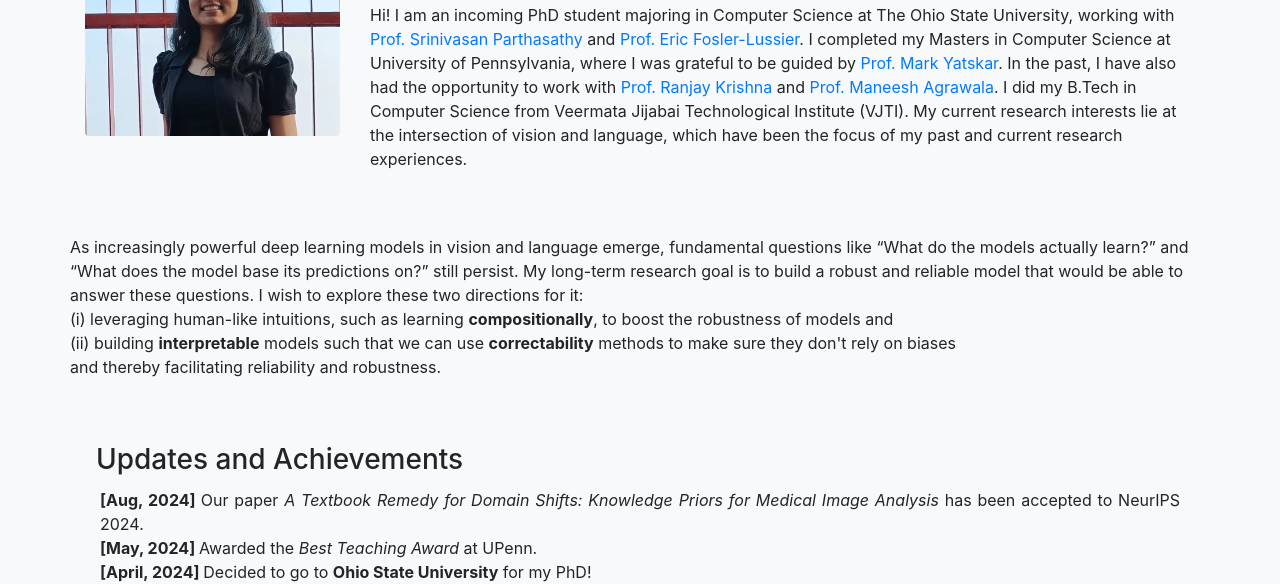
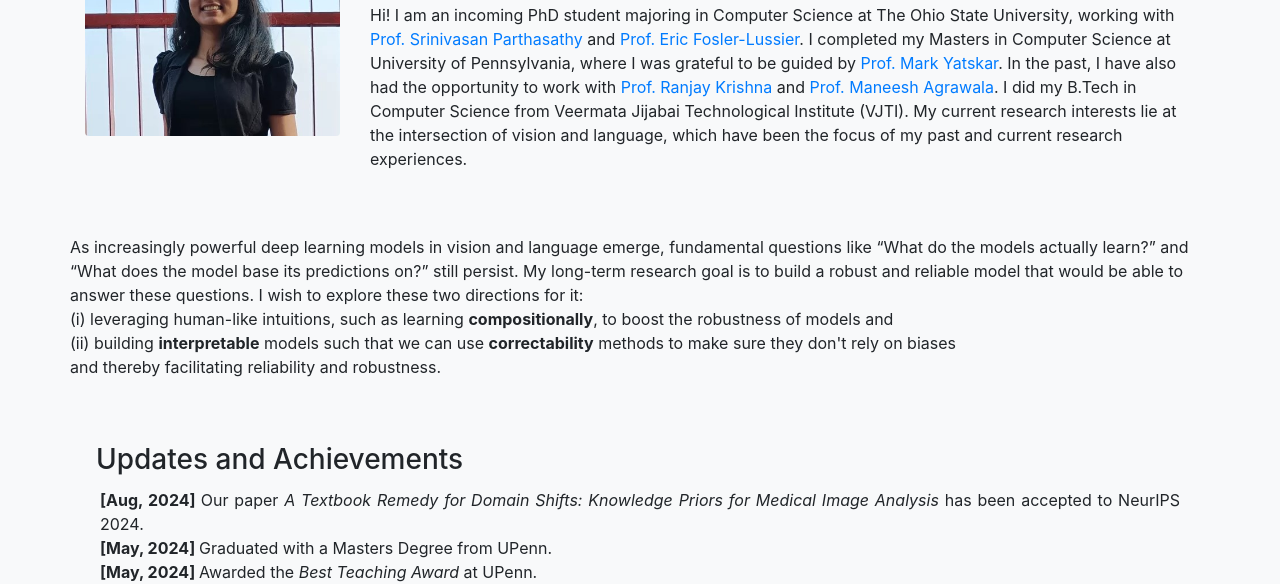
Before and after one commit to monaGandhi09/monaGandhi09.github.io, a plain HTML site: page index.html in a window 1280 px wide. Shown: the part 218-802 px from the top of the page. Drawn offline with Linux system fonts and the light colour scheme.

Commit message:
Updated Fall 2024

```diff
--- a/index.html
+++ b/index.html
@@ -89,6 +89,9 @@
 		<ul class=" mx-5 scroll">
 			<li class="bg-light">
 				<b>[Aug, 2024] </b> Our paper <i>A Textbook Remedy for Domain Shifts: Knowledge Priors for Medical Image Analysis</i> has been accepted to NeurIPS 2024.
+			</li>
+			<li class="bg-light">
+				<b>[May, 2024] </b> Graduated with a Masters Degree from UPenn.
 			</li>
 			<li class="bg-light">
 				<b>[May, 2024] </b> Awarded the <i>Best Teaching Award</i> at UPenn.
```
